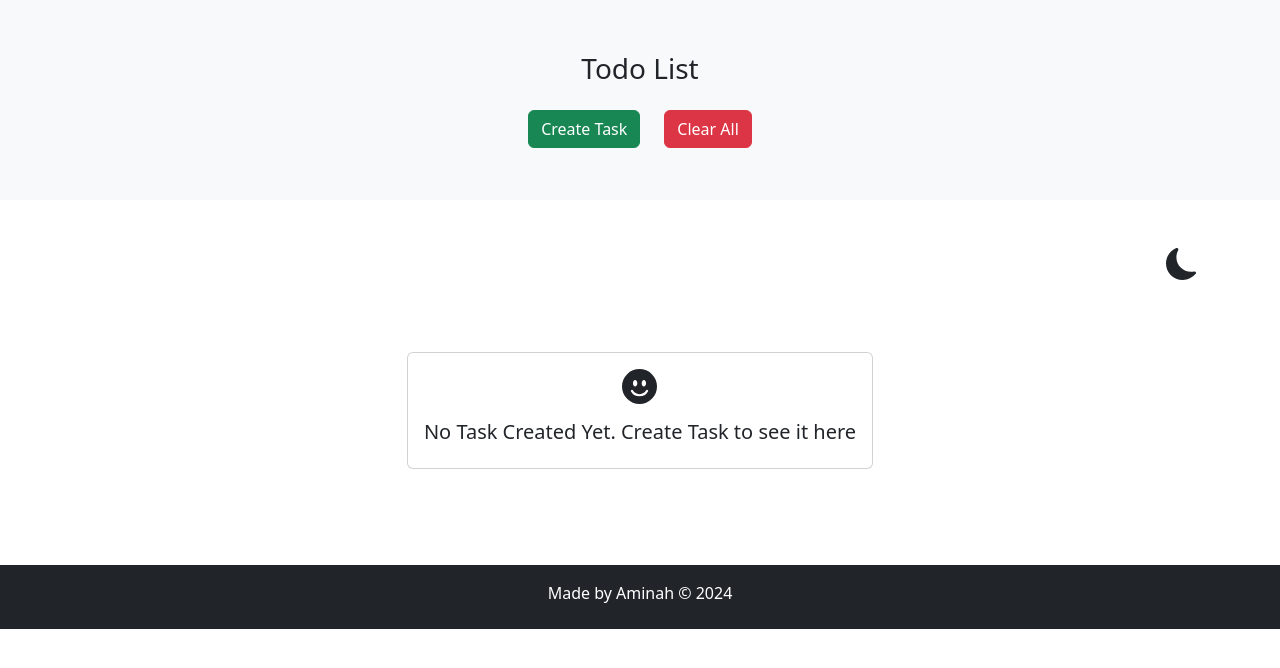
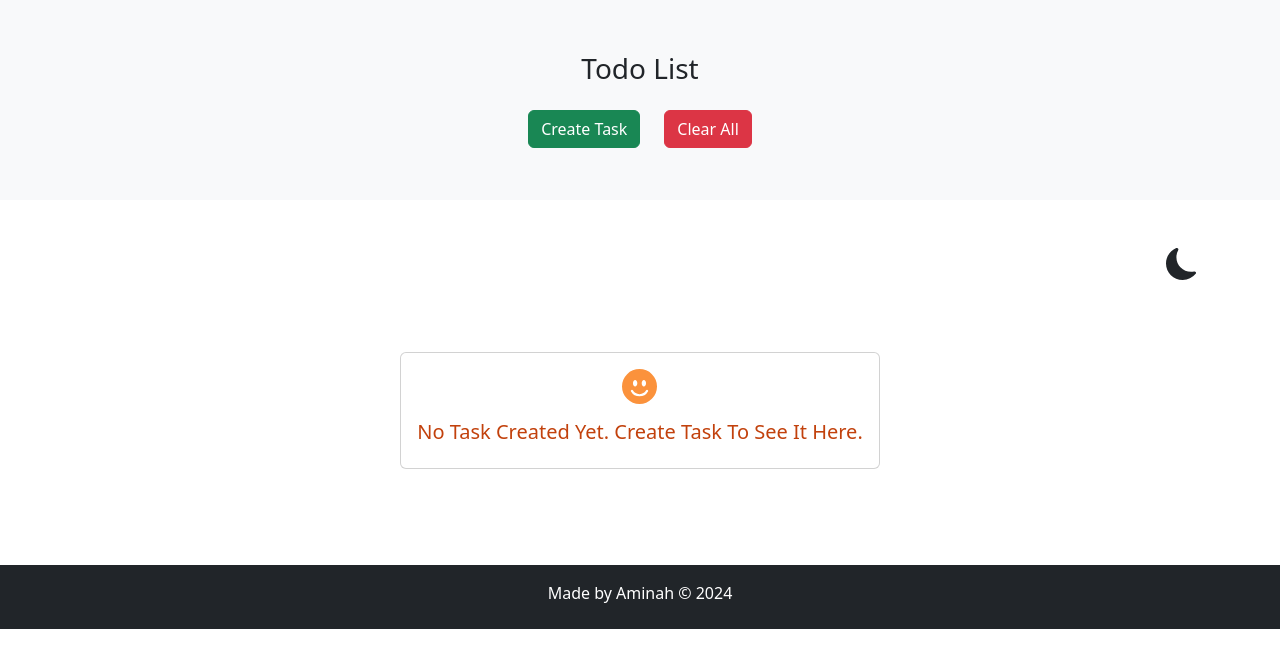
Before and after one commit to GreyyDaze/react-todo, a React (Create React App) app: page / in a window 1280 px wide. Shown: the top 668 px of the page. Built offline with nearby package versions, Linux system fonts and the light colour scheme.

Commit message:
updated taskcard and homepage

```diff
--- a/src/components/TaskCard.jsx
+++ b/src/components/TaskCard.jsx
@@ -9,41 +9,9 @@ const TaskCard = ({
   editTask,
   markComplete,
   mode,
+  colors,
 }) => {
-  const colors = [
-    {
-      light: "#94a3b8",
-      dark: "#475569",
-    },
-    {
-      light: "#a8a29e",
-      dark: "#57534e",
-    },
-    {
-      light: "#fca5a5",
-      dark: "#b91c1c",
-    },
-    {
-      light: "#facc15",
-      dark: "#a16207",
-    },
-    {
-      light: "#fb923c",
-      dark: "#c2410c",
-    },
-    {
-      light: "#60a5fa",
-      dark: "#1d4ed8",
-    },
-    {
-      light: "#a78bfa",
-      dark: "#6d28d9",
-    },
-    {
-      light: "#f472b6",
-      dark: "#be185d",
-    },
-  ];
+
 
   const [show, setShow] = useState(false);
 
--- a/src/components/TodoList.jsx
+++ b/src/components/TodoList.jsx
@@ -46,14 +46,47 @@ const TodoList = ({ mode, setMode }) => {
     setTaskList([]);
     localStorage.setItem("TaskList", JSON.stringify([]));
   };
-  const bgColor = mode === "light" ? "#f8f9fa" : "#212529";
-  console.log(bgColor);
+
+  const colors = [
+    {
+      light: "#94a3b8",
+      dark: "#475569",
+    },
+    {
+      light: "#a8a29e",
+      dark: "#57534e",
+    },
+    {
+      light: "#fca5a5",
+      dark: "#b91c1c",
+    },
+    {
+      light: "#facc15",
+      dark: "#a16207",
+    },
+    {
+      light: "#fb923c",
+      dark: "#c2410c",
+    },
+    {
+      light: "#60a5fa",
+      dark: "#1d4ed8",
+    },
+    {
+      light: "#a78bfa",
+      dark: "#6d28d9",
+    },
+    {
+      light: "#f472b6",
+      dark: "#be185d",
+    },
+  ];
 
   return (
     <>
       <div
         className="d-flex flex-column align-items-center justify-content-center header"
-        style={{ backgroundColor: `${bgColor}` }}
+        style={{ backgroundColor: mode === "light" ? "#f8f9fa" : "#212529" }}
       >
         <h3 className={mode === "light" ? "text-dark" : "text-light"}>
           Todo List
@@ -108,7 +141,8 @@ const TodoList = ({ mode, setMode }) => {
                     deleteTask={deleteTask}
                     editTask={editTask}
                     markComplete={markComplete}
-                    mode= {mode}
+                    mode={mode}
+                    colors={colors}
                   />
                 </Col>
               ))
@@ -123,11 +157,18 @@ const TodoList = ({ mode, setMode }) => {
                       fill="currentColor"
                       className="bi bi-emoji-smile-fill mb-3"
                       viewBox="0 0 16 16"
+                      style={{
+                        color: mode === "light" ? colors[4].light : "white",
+                      }}
                     >
                       <path d="M8 16A8 8 0 1 0 8 0a8 8 0 0 0 0 16M7 6.5C7 7.328 6.552 8 6 8s-1-.672-1-1.5S5.448 5 6 5s1 .672 1 1.5M4.285 9.567a.5.5 0 0 1 .683.183A3.5 3.5 0 0 0 8 11.5a3.5 3.5 0 0 0 3.032-1.75.5.5 0 1 1 .866.5A4.5 4.5 0 0 1 8 12.5a4.5 4.5 0 0 1-3.898-2.25.5.5 0 0 1 .183-.683M10 8c-.552 0-1-.672-1-1.5S9.448 5 10 5s1 .672 1 1.5S10.552 8 10 8" />
                     </svg>
-                    <Card.Title>
-                      No Task Created Yet. Create Task to see it here
+                    <Card.Title
+                      style={{
+                        color: mode === "light" ? colors[4].dark : "white",
+                      }}
+                    >
+                      No Task Created Yet. Create Task To See It Here.
                     </Card.Title>
                   </Card.Body>
                 </Card>
```
